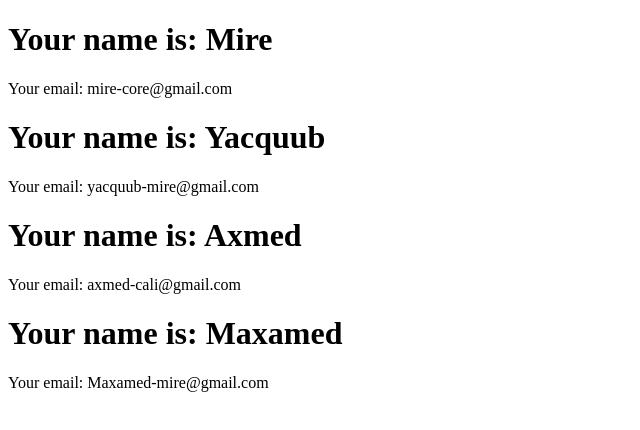
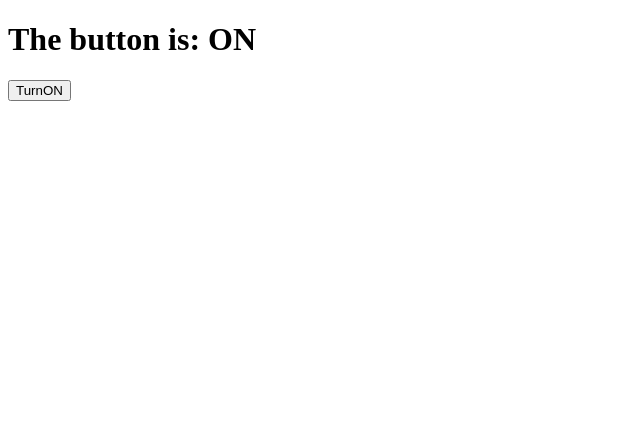
Before and after one commit to MireCORE/React-Exercises, a React (Vite) app: page / in a window 1280 px wide. Shown: the top 430 px of the page, without its empty margins (0-640 px from the left). Built offline with nearby package versions, Linux system fonts and the light colour scheme.

Commit message:
Exercise 4

```diff
--- a/index.html
+++ b/index.html
@@ -4,7 +4,7 @@
     <meta charset="UTF-8" />
     <link rel="icon" type="image/svg+xml" href="/favicon.svg" />
     <meta name="viewport" content="width=device-width, initial-scale=1.0" />
-    <title>getting-starting</title>
+    <title>React-Basics</title>
   </head>
   <body>
     <div id="root"></div>
--- a/src/App.jsx
+++ b/src/App.jsx
@@ -1,27 +1,7 @@
-import UserCard from "./Exercises/Exercise3/UserCard"
-
+import ToggleButton from "./Exercises/Exercise4/ToggleButton"
 
 function App(){
-  return(
-    <>
-      <UserCard
-      name={"Mire"}
-      email={`mire-core@gmail.com`}
-      />
-      <UserCard
-      name={"Yacquub"}
-      email={`yacquub-mire@gmail.com`}
-      />
-      <UserCard
-      name={"Axmed"}
-      email={`axmed-cali@gmail.com`}
-      />
-      <UserCard
-      name={"Maxamed"}
-      email={`Maxamed-mire@gmail.com`}
-      />
-    </>
-  )
+  return <ToggleButton/>
 };
 
 export default App
--- /dev/null
+++ b/src/Exercises/Exercise4/ToggleButton.jsx
@@ -0,0 +1,17 @@
+import { useState } from "react";
+
+
+const ToggleButton = ()=>{
+    const [isValid, setIsValid] = useState(true);
+    const toggle = ()=>{
+        setIsValid(!isValid)
+    }
+    return(
+    <>
+        <h1>The button is: {isValid ? 'ON' : 'OFF'}</h1>
+        <button onClick={toggle}>Turn{isValid ? 'ON' : 'OFF'}</button>
+    </>
+)
+};
+
+export default ToggleButton;
```
